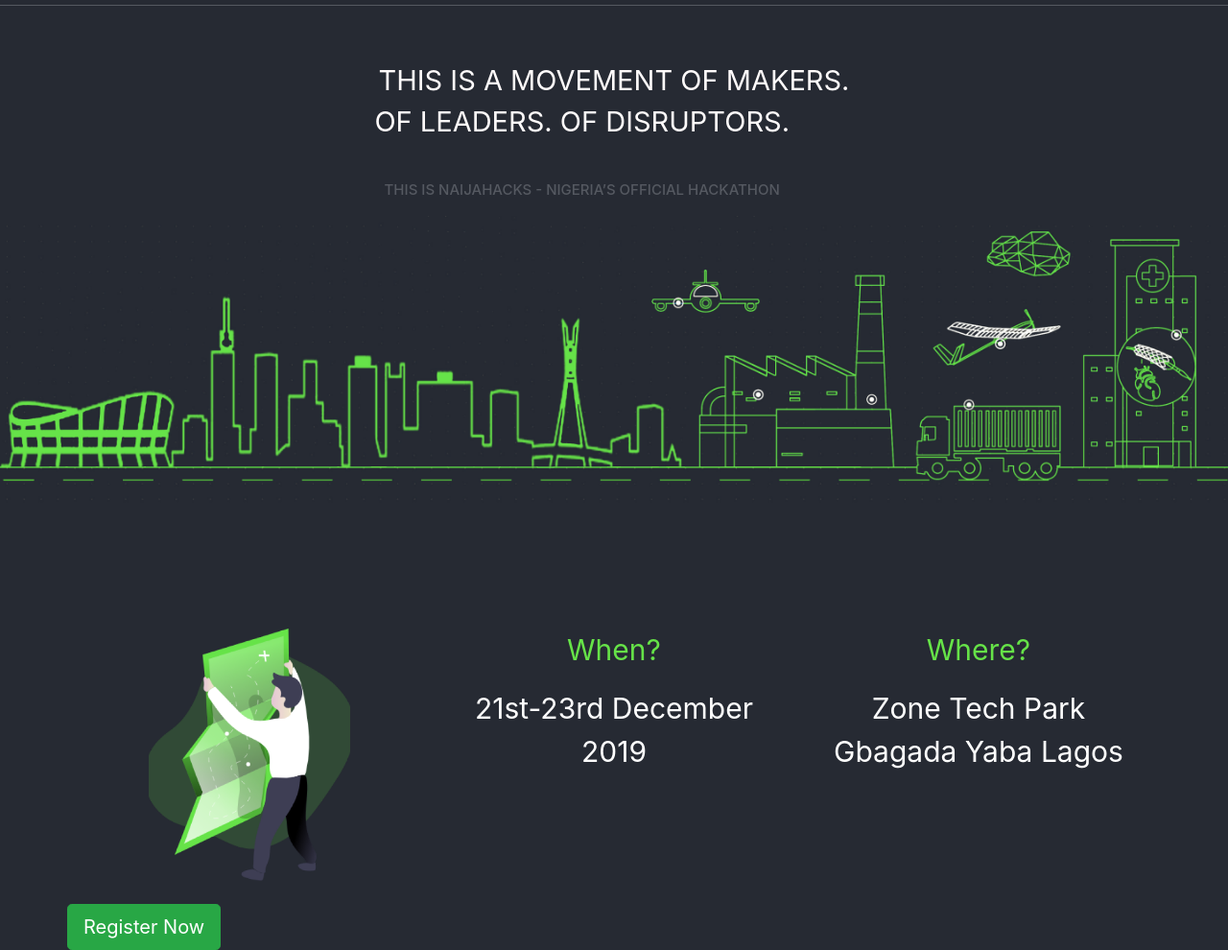
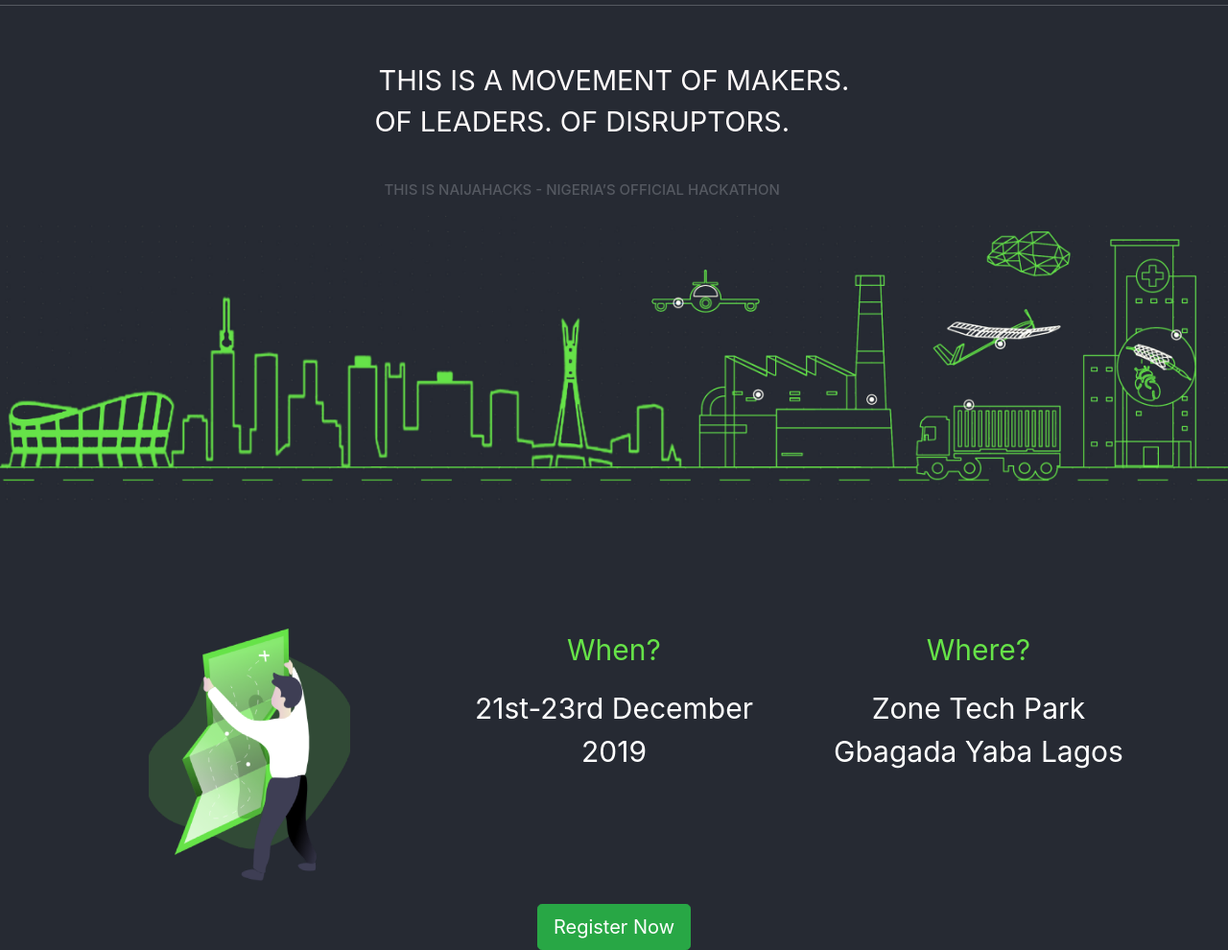
Before and after one commit to NaijaHacks/naijahacks.com, a website built with webpack: page src/public/index.html in a window 1280 px wide. Shown: the part 97-1087 px from the top of the page at 96% size. Built offline with nearby package versions, Linux system fonts and the light colour scheme.

Commit message:
Updated the css for the reg button

```diff
--- a/src/public/css/style.css
+++ b/src/public/css/style.css
@@ -71,6 +71,9 @@
 	color: white;
 	font-size: 30px;
 }
+.reg-btn{
+	margin: auto;
+}
 @media only screen and (max-width: 768px) {
 	.description{
 font-size:19px;
```
